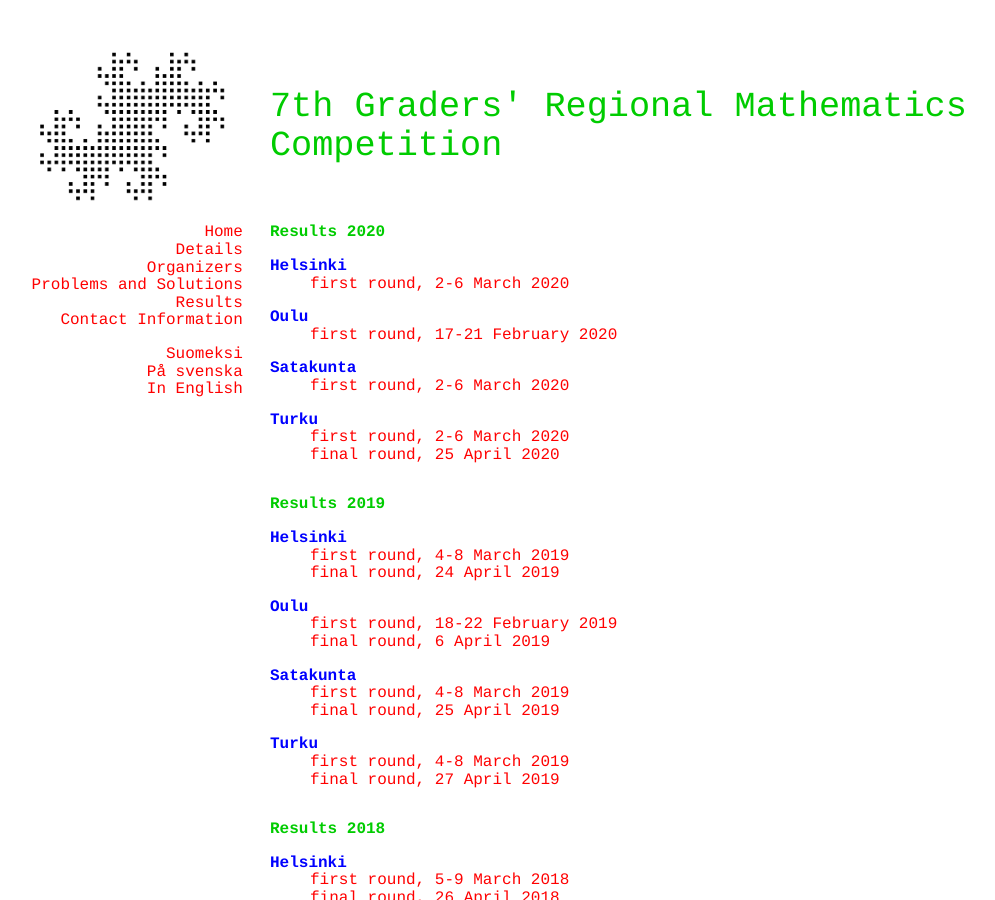
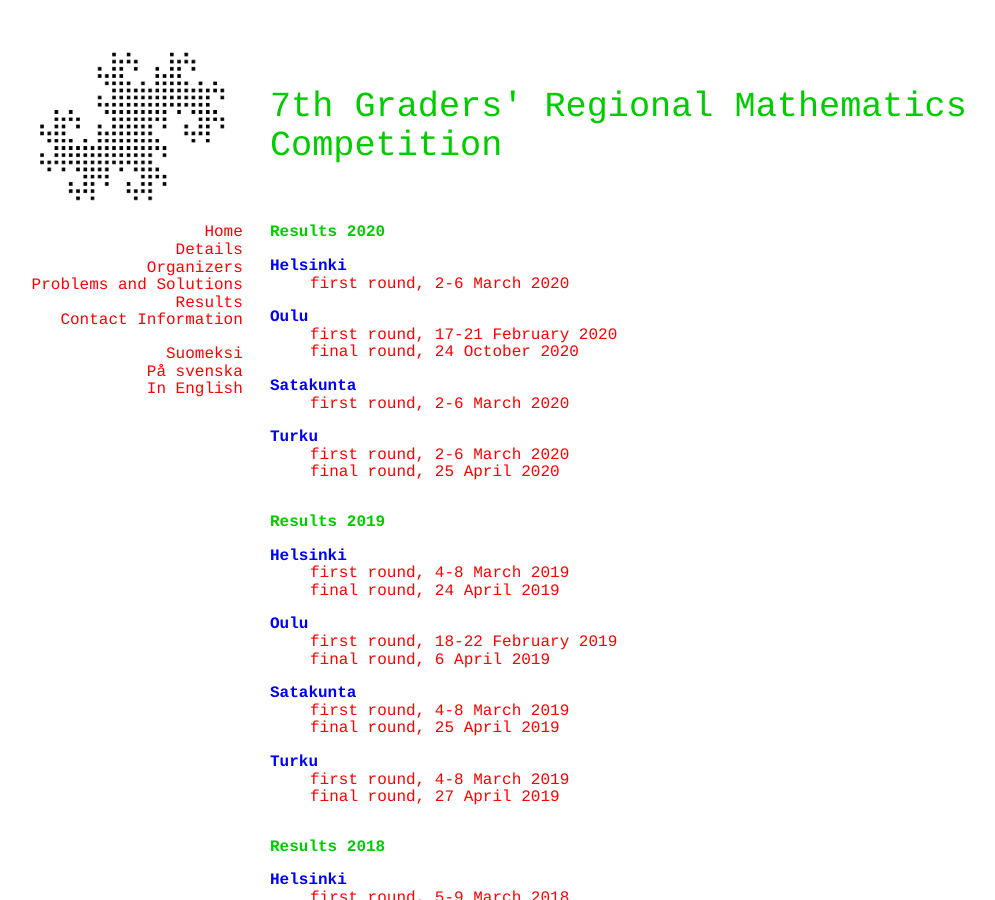
Before and after one commit to matematiikkakilpailut/matematiikkakilpailut.github.io, a Jekyll site: the page built from seiskat/en/results.html, in a window 1280 px wide and 900 px high. Shown: the whole window, without its empty margins (50-1045 px from the left). Built offline with Jekyll 4.4.1, drawn with Linux system fonts in a browser that asks for light colours.

Commit message:
Update results.html
Oulun finaali

```diff
--- a/seiskat/en/results.html
+++ b/seiskat/en/results.html
@@ -9,6 +9,7 @@
    <dd><a href="2020/h_tulokset.pdf">first round, 2-6 March 2020</a></dd>
    <dt>Oulu</dt>
    <dd><a href="2020/o_tulokset.pdf">first round, 17-21 February 2020</a></dd>
+   <dd><a href="2020/o_f_tulokset.pdf">final round, 24 October 2020</a></dd>
   <dt>Satakunta</dt>
   <dd><a href="2020/s_tulokset.pdf">first round, 2-6 March 2020</a></dd>
    <dt>Turku</dt>
```
